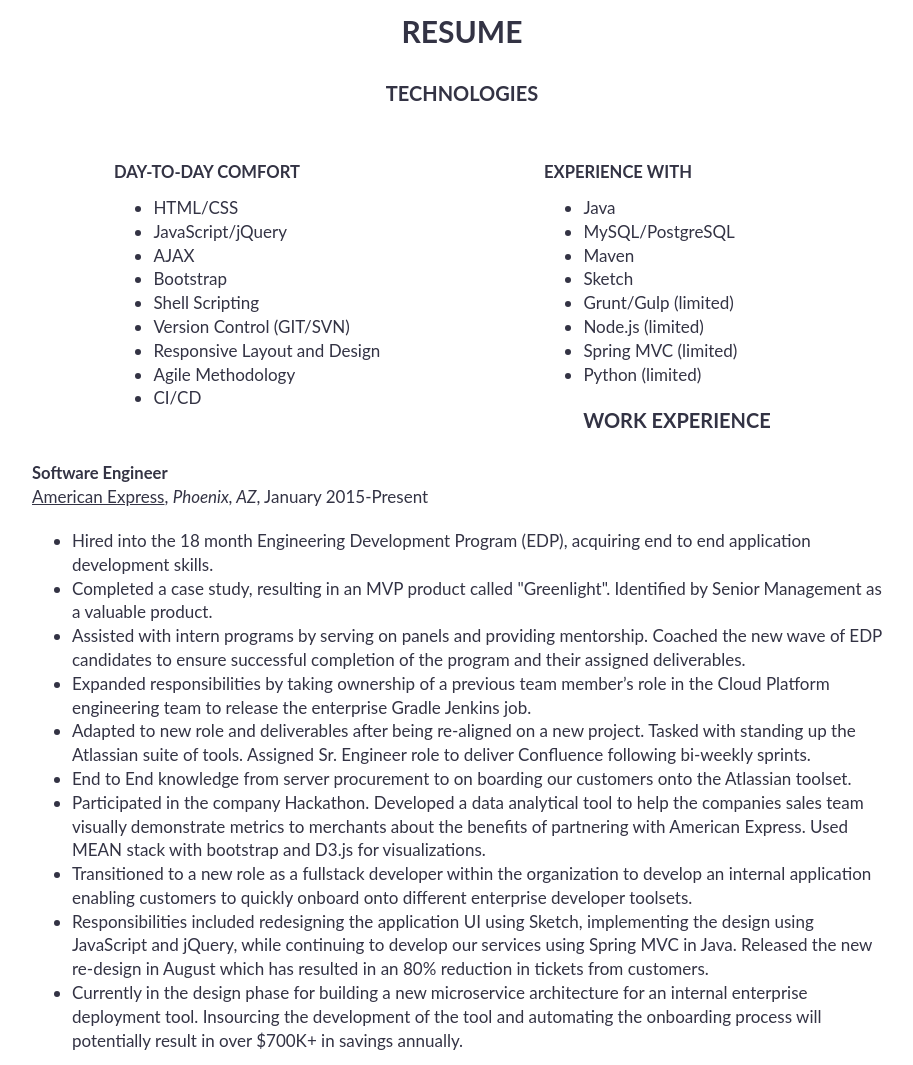
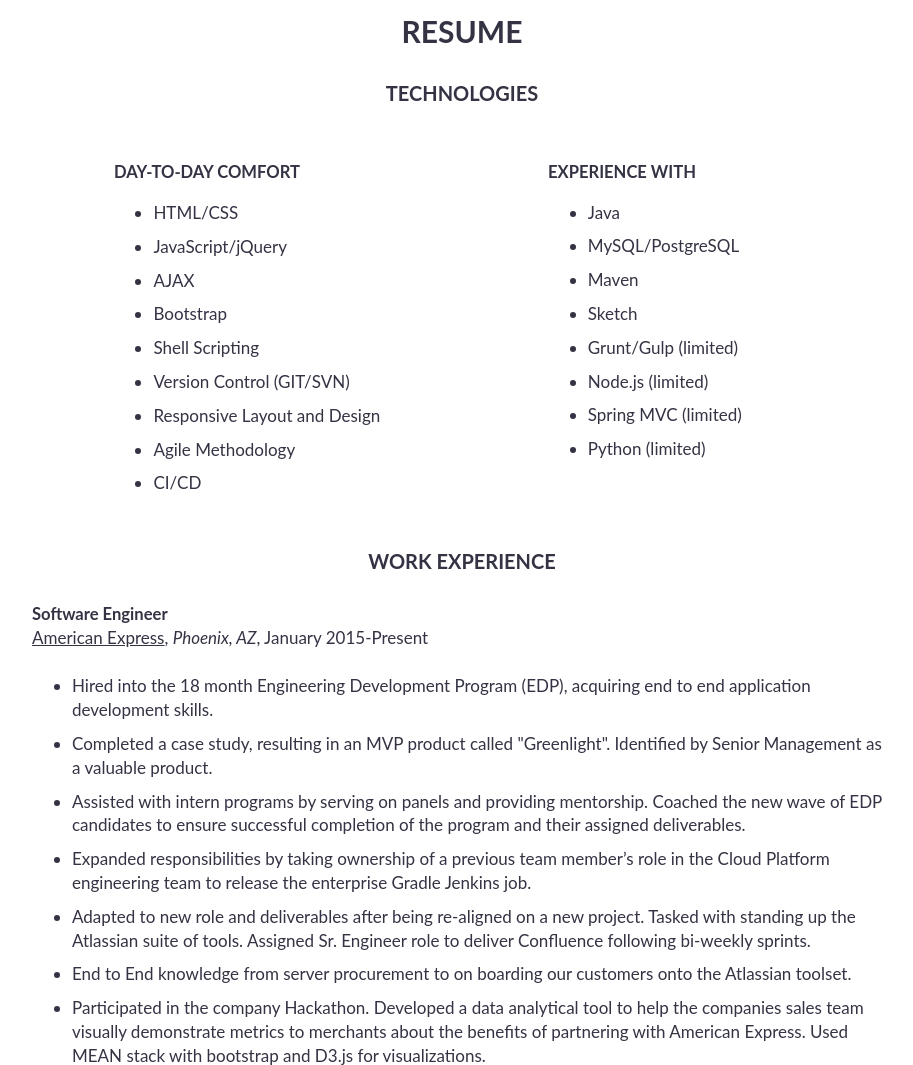
Before and after one commit to krish-penumarty/krish-penumarty.github.io, a plain HTML site: page index.html in a window 1280 px wide. Shown: the part 1120-2185 px from the top of the page, without its empty margins (178-1091 px from the left). Drawn offline with nearby package versions, Linux system fonts and the light colour scheme.

Commit message:
Project complete with all modifications working as expected.

```diff
--- a/css/base.css
+++ b/css/base.css
@@ -194,11 +194,13 @@ nav ul li a {
   list-style: disc;
   font-size: 17px;
   margin-left: 22%;
+  padding: 5px 0px;
 }
 
 .experience li {
   list-style: disc;
   font-size: 17px;
+  padding: 5px 0px;
 }
 
 .align-center {
--- a/index.html
+++ b/index.html
@@ -82,6 +82,7 @@
         <div class="col-1-1 resume">
           <h2 class="heading">Resume</h2>
           <h4 class="uppercase align-center">Technologies</h4>
+          <div class="grid">
             <div class="col-1-2">
               <h5 class="heading2">Day-To-Day Comfort</h5>
               <ul class="technologies">
@@ -108,6 +109,7 @@
                 <li>Spring MVC (limited)</li>
                 <li>Python (limited)</li>
               </ul>
+            </div>
           </div>
 
           <h4 class="uppercase align-center">Work Experience</h4>
--- a/js/scripts.js
+++ b/js/scripts.js
@@ -20,16 +20,16 @@ $( document ).ready(function() {
     $(function(){
         $(".animate-arrow").click(function(){
            window.location.href="#introduction";
-
-           /* need to stop the form sending of the form
-
-            UPDATE as comment: This may not be exactly correct syntax
-            for stopping a form , look up preventing form submission */
-
            e.preventDefault();
            e.stopPropagation();
         });
     });
+
+    $(function(){
+        $(".menu ul li").click(function(){
+            toggleMenu();
+        });
+    })
 });
 
 //Toggles the visibility of the menu
```
Lines whose indentation alone changed are shown as unchanged.
